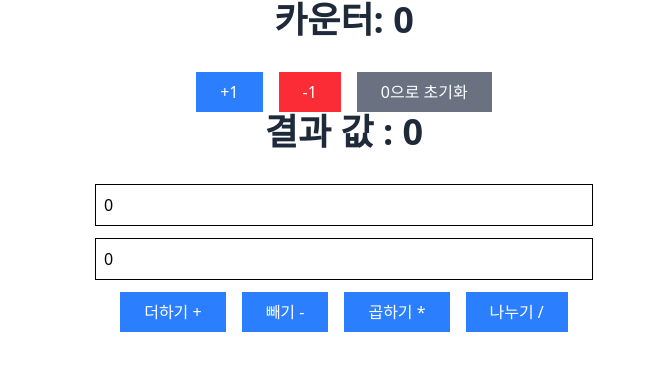
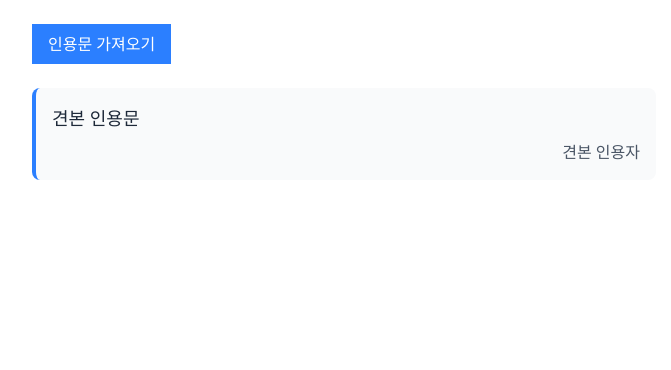
Before and after one commit to sshkim1013/SeSAC_Practice, a React (Vite) app in the folder react/: page / in a window 1280 px wide. Shown: the top 370 px of the page, without its empty margins (296-967 px from the left). Built offline with nearby package versions, Linux system fonts and the light colour scheme.

Commit message:
1001 State Practice 3

```diff
--- a/react/package.json
+++ b/react/package.json
@@ -11,6 +11,7 @@
   },
   "dependencies": {
     "@tailwindcss/vite": "^4.1.13",
+    "axios": "^1.12.2",
     "react": "^19.1.1",
     "react-dom": "^19.1.1",
     "tailwindcss": "^4.1.13"
--- a/react/src/App.jsx
+++ b/react/src/App.jsx
@@ -1,12 +1,10 @@
 import React from "react";
-import Counter from "./components/Counter/Counter";
-import Calculator from './components/Calculator/Calculator';
+import QuoteContainer from "./components/DummyJSON/QuoteContainer";
 
 export default function App() {
   return (
     <div>
-      <Counter></Counter>
-      <Calculator></Calculator>
+      <QuoteContainer></QuoteContainer>
     </div>
   );
 }
--- /dev/null
+++ b/react/src/components/DummyJSON/Quote.jsx
@@ -0,0 +1,12 @@
+// components/DummyJSON/Quote.jsx
+
+export default function Quote({ quote }) {
+  return (
+    <div className="bg-gray-50 p-4 rounded-lg border-l-4 border-blue-500">
+      <h3 className="text-lg font-medium text-gray-800 mb-2">
+        {quote["quote"]}
+      </h3>
+      <p className="text-gray-600 text-right">{quote["author"]}</p>
+    </div>
+  );
+}
--- /dev/null
+++ b/react/src/components/DummyJSON/QuoteContainer.jsx
@@ -0,0 +1,40 @@
+// components/DummyJSON/QuoteContainer.jsx
+import Quote from "./Quote";
+import axios from "axios";
+import { useState } from "react";
+
+export default function QuoteContainer() {
+  const [quotes, setQuotes] = useState([
+    { id: 0, quote: "견본 인용문", author: "견본 인용자" },
+  ]);
+
+  async function handleFetchQuotes() {
+    // 랜덤 인용문 가져오기 로직
+    // API : <https://dummyjson.com/docs/quotes#quotes-random>
+    const response = await axios.get("https://dummyjson.com/quotes/random");
+    const data = response["data"];
+    const newQuote = [
+      ...quotes,
+      { id: data["id"], quote: data["quote"], author: data["author"] },
+    ];
+    setQuotes(newQuote);
+  }
+
+  return (
+    <div className="max-w-2xl mx-auto p-6">
+      <button
+        onClick={() => {
+          handleFetchQuotes();
+        }}
+        className="bg-blue-500 text-white px-4 py-2 cursor-pointer mb-6"
+      >
+        인용문 가져오기
+      </button>
+      <div className="space-y-4">
+        {quotes.map((quoteEle) => {
+          return <Quote key={quoteEle["id"]} quote={quoteEle}></Quote>;
+        })}
+      </div>
+    </div>
+  );
+}
```
Also changed, not shown: 1 other file (tests, documents, lock files or other folders).
